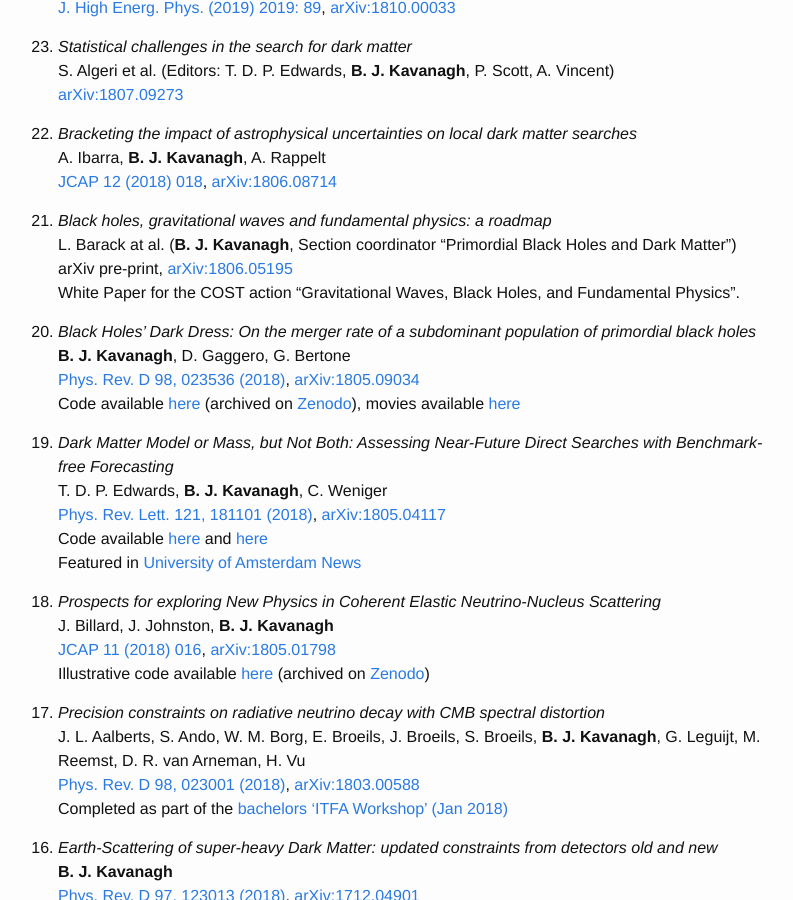
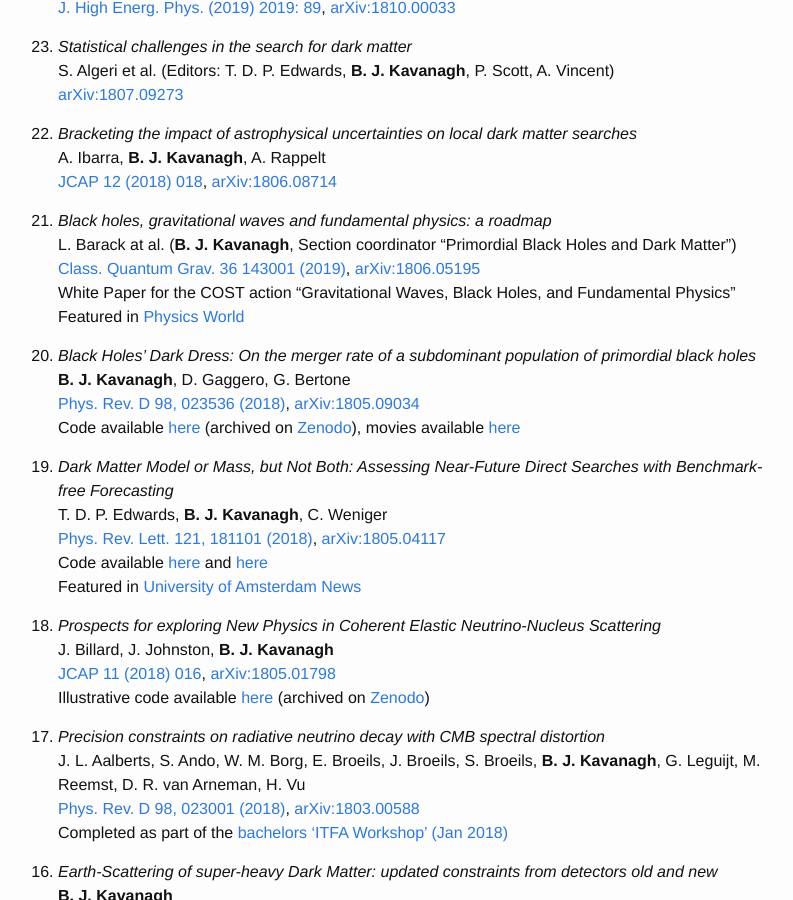
Before and after one commit to bradkav/bradkav.github.io, a Jekyll site: the page built from publications.md, in a window 1280 px wide and 900 px high, scrolled down 1256 px. Shown: the whole window, without its empty margins (242-1035 px from the left). Built offline with Jekyll 4.4.1, drawn with Linux system fonts in a browser that asks for light colours.

Commit message:
Added journal ref for PBH GW white paper

```diff
--- a/publications.md
+++ b/publications.md
@@ -69,8 +69,9 @@ A. Ibarra, **B. J. Kavanagh**, A. Rappelt
 
 21. *Black holes, gravitational waves and fundamental physics: a roadmap*
 L. Barack at al. (**B. J. Kavanagh**, Section coordinator "Primordial Black Holes and Dark Matter")
-arXiv pre-print, [arXiv:1806.05195](https://arxiv.org/abs/1806.05195)
-White Paper for the COST action "Gravitational Waves, Black Holes, and Fundamental Physics".
+[Class. Quantum Grav. 36 143001 (2019)](https://doi.org/10.1088/1361-6382/ab0587), [arXiv:1806.05195](https://arxiv.org/abs/1806.05195)
+White Paper for the COST action "Gravitational Waves, Black Holes, and Fundamental Physics"
+Featured in [Physics World](https://physicsworld.com/a/roadmap-offers-expert-insight-into-gravitational-wave-astronomy/)
 
 20. *Black Holes' Dark Dress: On the merger rate of a subdominant population of primordial black holes*
 **B. J. Kavanagh**, D. Gaggero, G. Bertone
```
